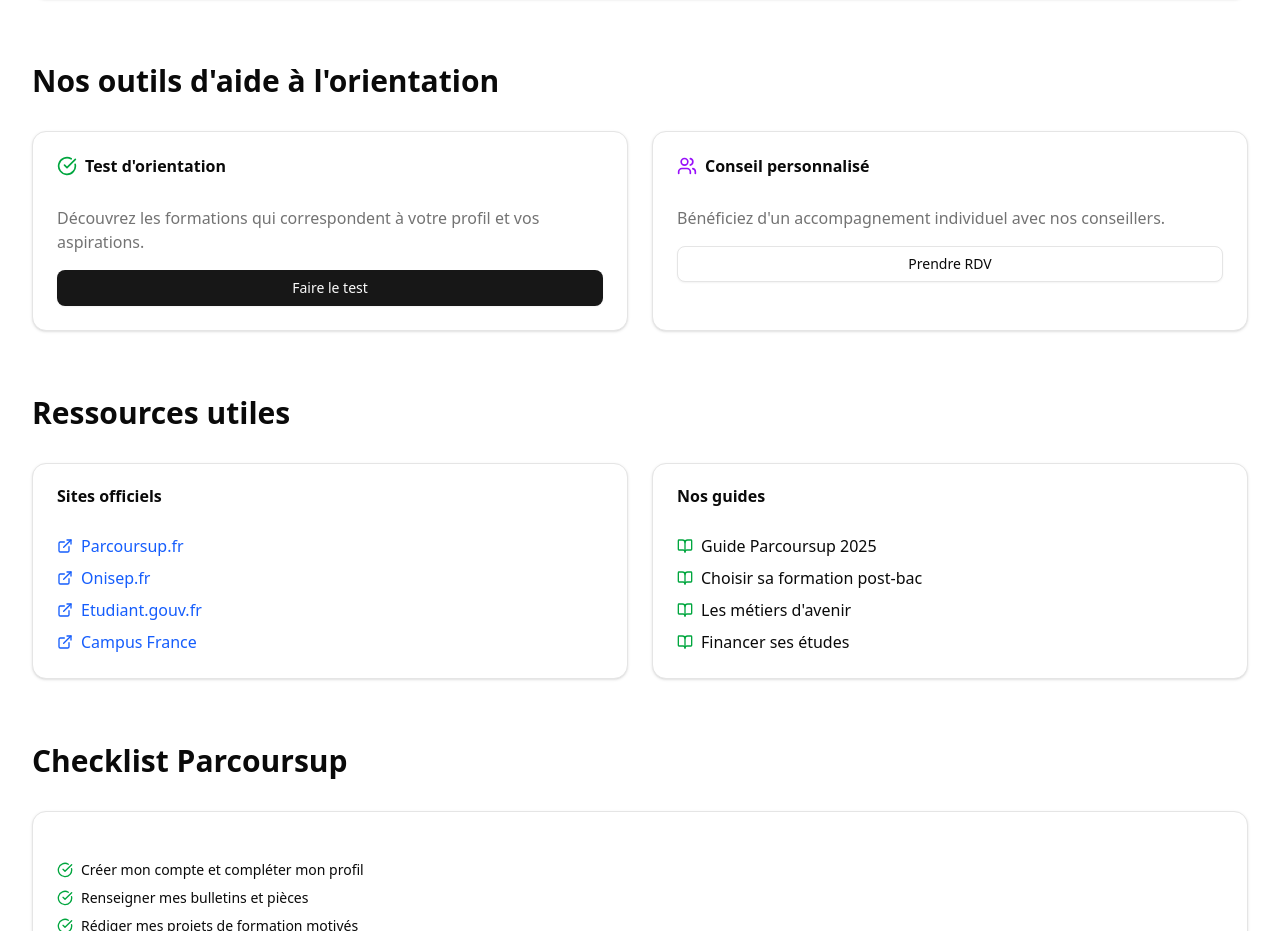
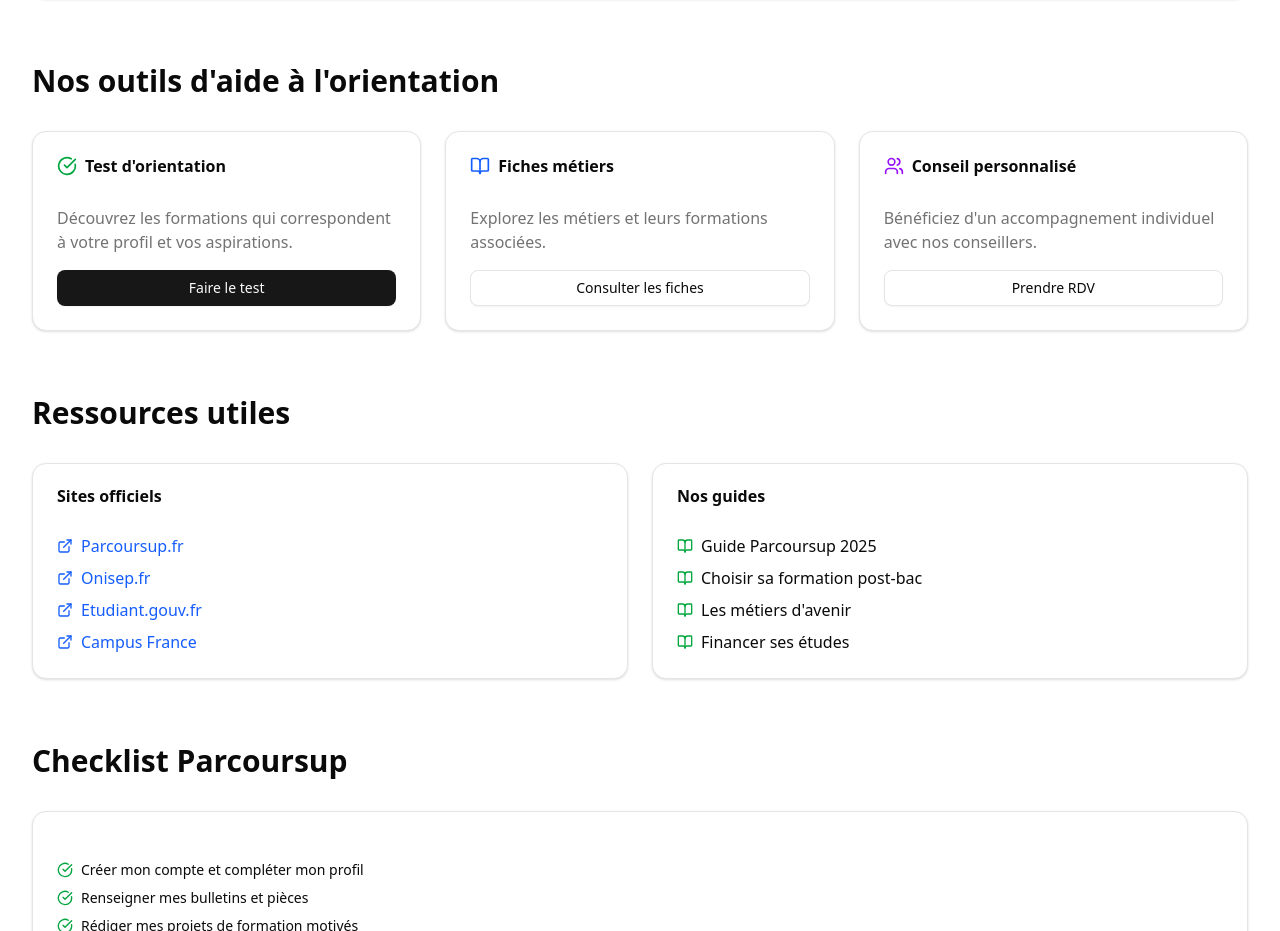
Before and after one commit to Mamadou98606/etudiantesolidaire-frontend, a React (Vite) app: page /orientation in a window 1280 px wide. Shown: the part 3882-4813 px from the top of the page. Built offline with nearby package versions, Linux system fonts and the light colour scheme.

Commit message:
Update Orientation.jsx

```diff
--- a/src/components/Orientation.jsx
+++ b/src/components/Orientation.jsx
@@ -1,7 +1,7 @@
 import React from 'react'
-import { Card, CardContent, CardDescription, CardHeader, CardTitle } from './ui/card.jsx'
-import { Badge } from './ui/badge.jsx'
-import { Button } from './ui/button.jsx'
+import { Card, CardContent, CardDescription, CardHeader, CardTitle } from '@/components/ui/card.jsx'
+import { Badge } from '@/components/ui/badge.jsx'
+import { Button } from '@/components/ui/button.jsx'
 import {
   GraduationCap,
   BookOpen,
@@ -345,7 +345,7 @@ function Orientation() {
         {/* Outils d'aide */}
         <section className="mb-16">
           <h2 className="text-3xl font-bold text-foreground mb-8">Nos outils d'aide à l'orientation</h2>
-          <div className="grid md:grid-cols-2 gap-6">
+          <div className="grid md:grid-cols-3 gap-6">
             <Card className="hover:shadow-lg transition-shadow">
               <CardHeader>
                 <CardTitle className="flex items-center">
@@ -357,8 +357,25 @@ function Orientation() {
                 <p className="text-muted-foreground mb-4">
                   Découvrez les formations qui correspondent à votre profil et vos aspirations.
                 </p>
-                <Button className="w-full" onClick={() => navigate('/test-orientation')}>
+                <Button className="w-full">
                   Faire le test
+                </Button>
+              </CardContent>
+            </Card>
+
+            <Card className="hover:shadow-lg transition-shadow">
+              <CardHeader>
+                <CardTitle className="flex items-center">
+                  <BookOpen className="h-5 w-5 text-blue-600 mr-2" />
+                  Fiches métiers
+                </CardTitle>
+              </CardHeader>
+              <CardContent>
+                <p className="text-muted-foreground mb-4">
+                  Explorez les métiers et leurs formations associées.
+                </p>
+                <Button variant="outline" className="w-full">
+                  Consulter les fiches
                 </Button>
               </CardContent>
             </Card>
@@ -497,7 +514,7 @@ function Orientation() {
                 <Button size="lg" variant="secondary">
                   Prendre rendez-vous
                 </Button>
-                <Button size="lg" variant="outline" className="border-white text-white hover:bg-white hover:text-blue-600" onClick={() => navigate('/test-orientation')}>
+                <Button size="lg" variant="outline" className="border-white text-white hover:bg-white hover:text-blue-600">
                   Faire le test d'orientation
                 </Button>
               </div>
```
